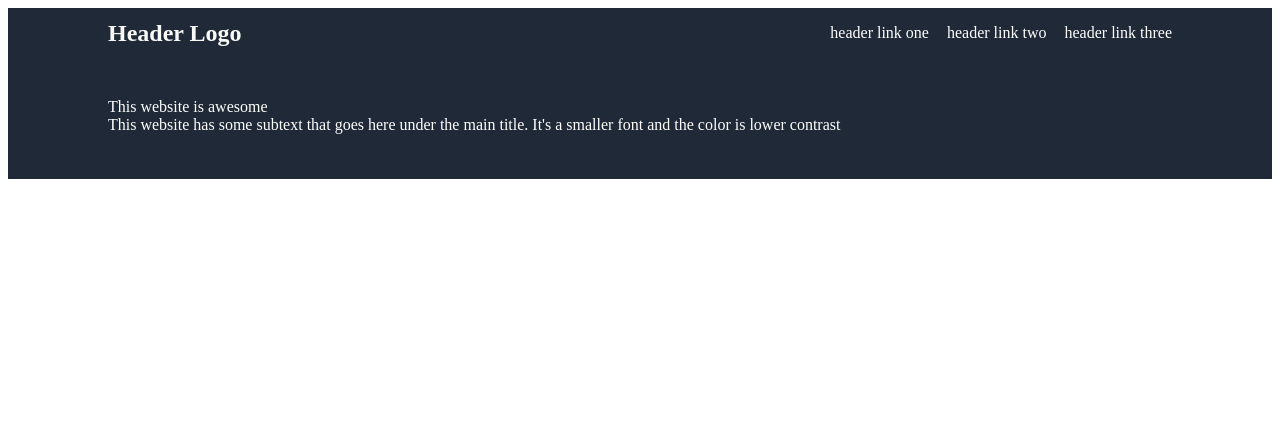
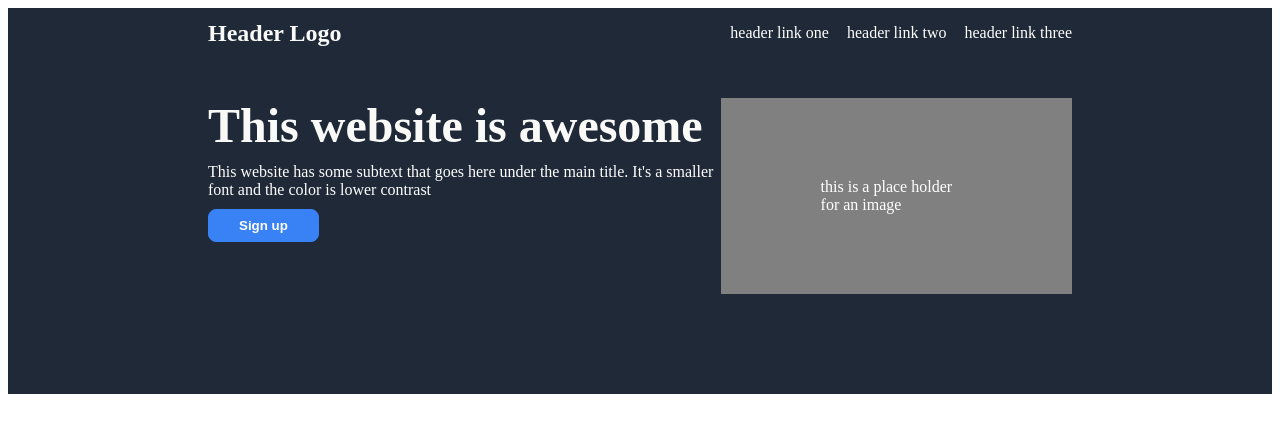
Before and after one commit to richardn257/odin-landing-page, a plain HTML site: page index.html in a window 1280 px wide. Drawn offline with Linux system fonts and the light colour scheme.

Commit message:
Added button and image placeholder

```diff
--- a/index.html
+++ b/index.html
@@ -8,23 +8,27 @@
     <body>
         <div class="first-section">
             <div class="header">
-                <div class="left">
-                    <div class="logo">
-                        Header Logo
-                    </div>
-                </div>
-                <div class="right">
+                <div class="logo">Header Logo</div>
                     <ul>
                         <li>header link one</li>
                         <li>header link two</li>
                         <li>header link three</li>
                     </ul>
+            </div>
+            <div class="sec1-body">
+                <div class="sec1-content">
+                    <div class="sec1-main-title">This website is awesome</div>
+                    <div class="sec1-subtext">
+                        This website has some subtext that goes here under the main title. It's a smaller font and the color
+                        is lower contrast
+                    </div>
+                    <div>
+                        <button class="sign-up">Sign up</button>
+                    </div>
                 </div>
-            </div>
-            <div class="sec1-content">
-                <div class="sec1-main-title">This website is awesome</div>
-                <div class="sec1-subtext">This website has some subtext that goes here under the main title. It's a smaller font and the color
-                    is lower contrast
+                <!-- <button class="sign-up">Sign up</button> -->
+                <div class="image-container">
+                    this is a place holder for an image
                 </div>
             </div>
         </div>
--- a/style.css
+++ b/style.css
@@ -1,7 +1,12 @@
+body {
+    display: flex;
+    flex-direction: column;
+}
+
 .first-section {
     background: #1F2937;
     color: white;
-    padding: 0px 100px 45px 100px;
+    padding: 0px 200px 100px 200px;
     display: flex;
     flex-direction: column;
 }
@@ -9,6 +14,7 @@
 .header {
     display: flex;
     justify-content: space-between;
+    align-items: center;
     padding-bottom: 40px;
 }
 
@@ -24,14 +30,40 @@ ul {
     font-weight: bolder;
 }
 
-.left, .right {
+.sec1-body {
     display: flex;
-    align-items: center;
+    justify-content: space-between;
 }
 
 .sec1-content {
     display: flex;
     flex-direction: column;
-    justify-content: flex-end;
-    /* align-items: flex-end;  */
+    flex-wrap: wrap;
 }
+
+.sec1-main-title {
+    font-size: 48px;
+    color: #F9FAF8;
+    font-weight: bolder;
+}
+
+.sec1-subtext {
+    padding: 10px 0;
+    /* width:  */
+}
+
+button {
+    padding: 8px 30px;
+    border-radius: 8px;
+    background: #3882f6;
+    color: white;
+    border: 1px solid #3882f6;
+    font-weight: bold;
+}
+
+.image-container {
+    background: gray;
+    align-items: center;
+    justify-content: center;
+    padding: 80px 100px;
+}
```
